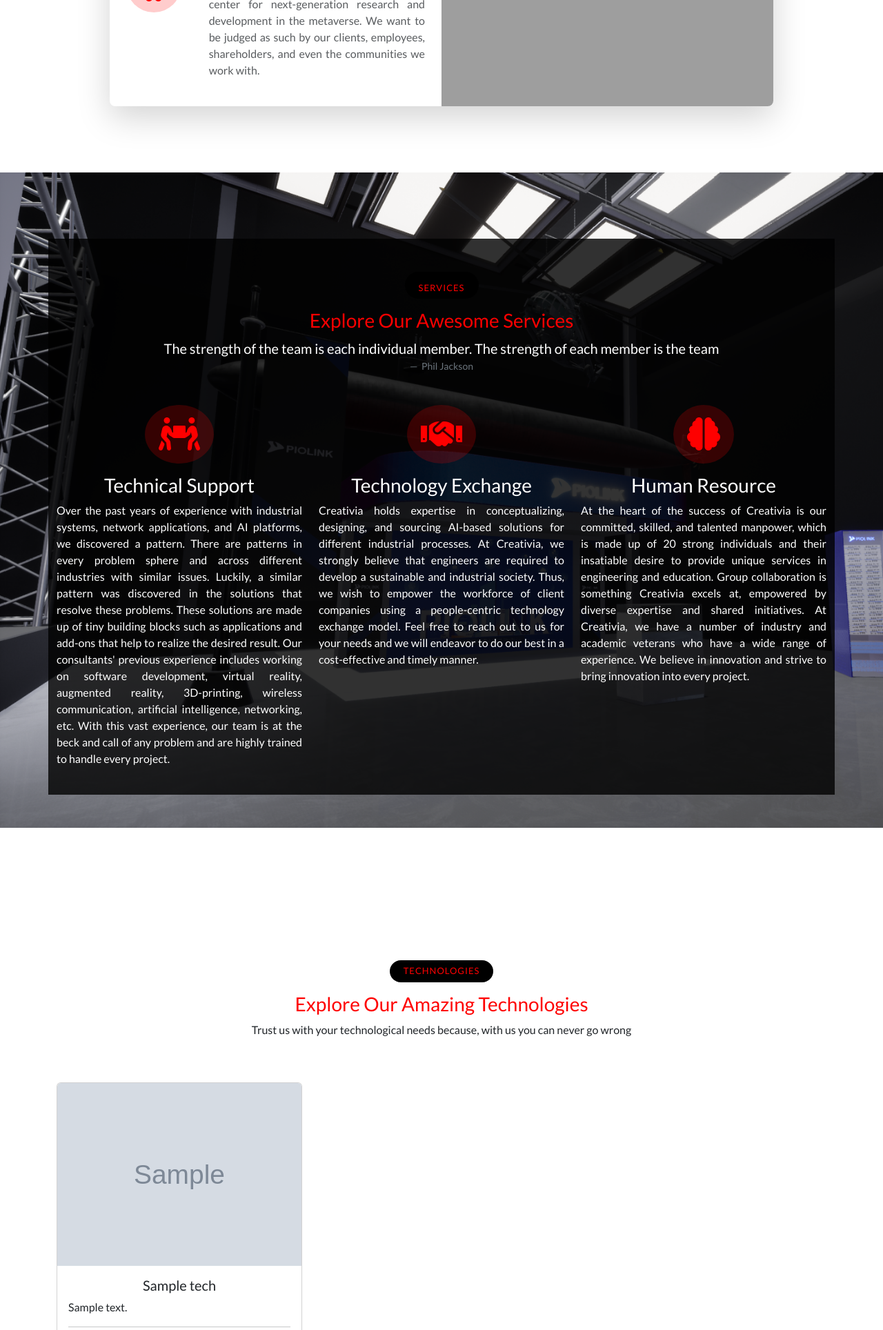
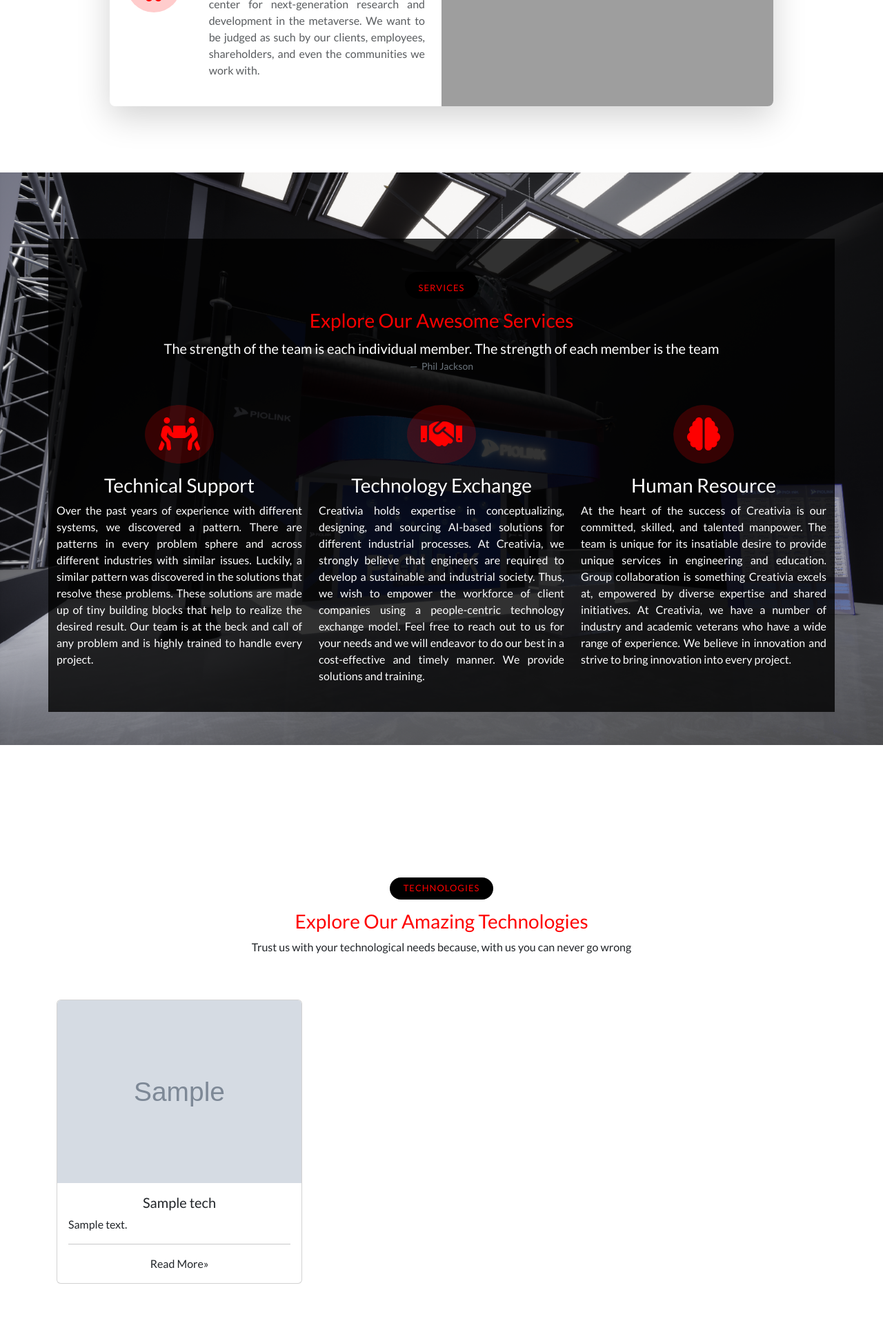
Before and after one commit to chimnonso/creativia, a Django app: template core/templates/core/index.html in a window 1280 px wide. Shown: the part 1819-3747 px from the top of the page at 69% size. Run offline with Django 4.2, Linux system fonts and the light colour scheme; the template is opened without the code that fills it: most values are stand-ins (such as "Sample title", 1, 10 or a date in 2020); grey boxes marked "Sample" are stand-in pictures; some libraries are stand-ins or nearby versions; grey boxes are pictures that could not be loaded.

Commit message:
debug mode

```diff
--- a/core/templates/core/index.html
+++ b/core/templates/core/index.html
@@ -106,15 +106,14 @@
                <div class="col-sm-6 col-md-4">
                     <span class="circle-in-icon"><i class="fas fa-people-carry fa-3x"></i></span>
                     <h3>Technical Support</h3>
-                    <p class="justify">Over the past years of experience with industrial systems, network applications, and AI platforms, we discovered a pattern. There are patterns in every problem sphere and across different industries with similar issues. Luckily, a similar pattern was discovered in the solutions that resolve these problems. These solutions are made up of tiny building blocks such as applications and add-ons that help to realize the desired result.
-                        Our consultants' previous experience includes working on software development, virtual reality, augmented reality, 3D-printing, wireless communication, artificial intelligence, networking, etc. With this vast experience, our team is at the beck and call of any problem and are highly trained to handle every project.
+                    <p class="justify">Over the past years of experience with different systems, we discovered a pattern. There are patterns in every problem sphere and across different industries with similar issues. Luckily, a similar pattern was discovered in the solutions that resolve these problems. These solutions are made up of tiny building blocks that help to realize the desired result. Our team is at the beck and call of any problem and is highly trained to handle every project.
                         </p>
                 </div>
                <div class="col-sm-6 col-md-4">
                     <span class="circle-in-icon" style="width:80px;height:80px;"><i class="fas fa-handshake fa-3x"></i></span>
                     <h3>Technology Exchange</h3>
-                    <p class="justify">Creativia holds expertise in conceptualizing, designing, and sourcing AI-based solutions for different industrial processes. At Creativia, we strongly believe that engineers are required to develop a sustainable and industrial society. Thus, we wish to empower the workforce of client companies using a people-centric technology exchange model.
-                        Feel free to reach out to us for your needs and we will endeavor to do our best in a cost-effective and timely manner.
+                    <p class="justify">Creativia holds expertise in conceptualizing, designing, and sourcing AI-based solutions for different industrial processes. At Creativia, we strongly believe that engineers are required to develop a sustainable and industrial society. Thus, we wish to empower the workforce of client companies using a people-centric technology exchange model. Feel free to reach out to us for your needs and we will endeavor to do our best in a cost-effective and timely manner. We provide solutions and training.
+
                         </p>
                 </div>
 
@@ -123,8 +122,7 @@
                     <h3>Human Resource</h3>
 
                     <p class="justify">
-                        At the heart of the success of Creativia is our committed, skilled, and talented manpower, which is made up of 20 strong individuals and their insatiable desire to provide unique services in engineering and education. Group collaboration is something Creativia excels at, empowered by diverse expertise and shared initiatives. At Creativia, we have a number of industry and academic veterans who have a wide range of experience. We believe in innovation and strive to bring innovation into every project.
-                        </p>
+                        At the heart of the success of Creativia is our committed, skilled, and talented manpower. The team is unique for its insatiable desire to provide unique services in engineering and education. Group collaboration is something Creativia excels at, empowered by diverse expertise and shared initiatives. At Creativia, we have a number of industry and academic veterans who have a wide range of experience. We believe in innovation and strive to bring innovation into every project. </p>
                 </div>
                 <!-- <div class="col-sm-6 col-md-4">
                     <span class="circle-in-icon" style="width:80px;height:80px;"><i class="fas fa-brain fa-3x"></i></span>
```
